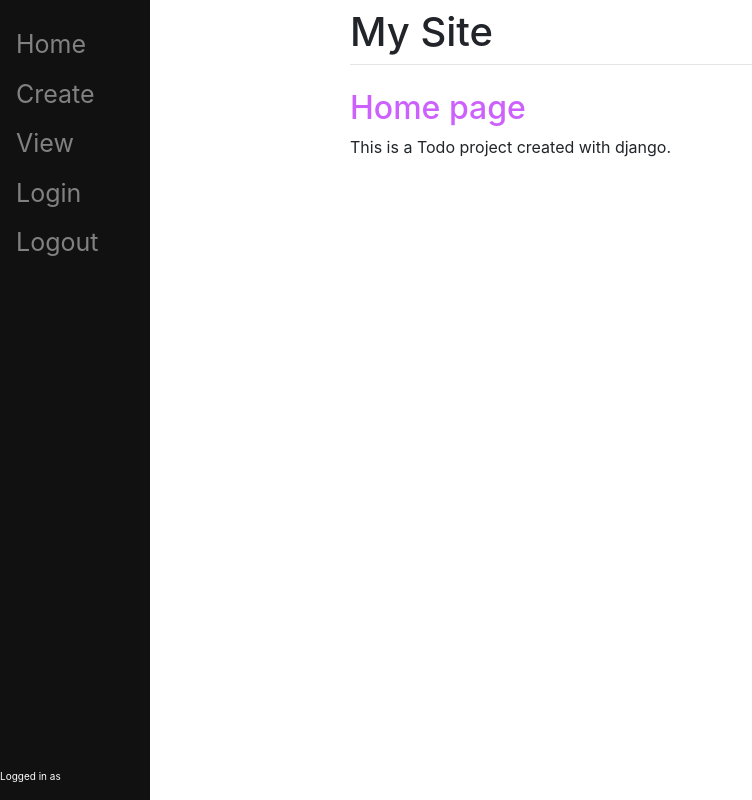
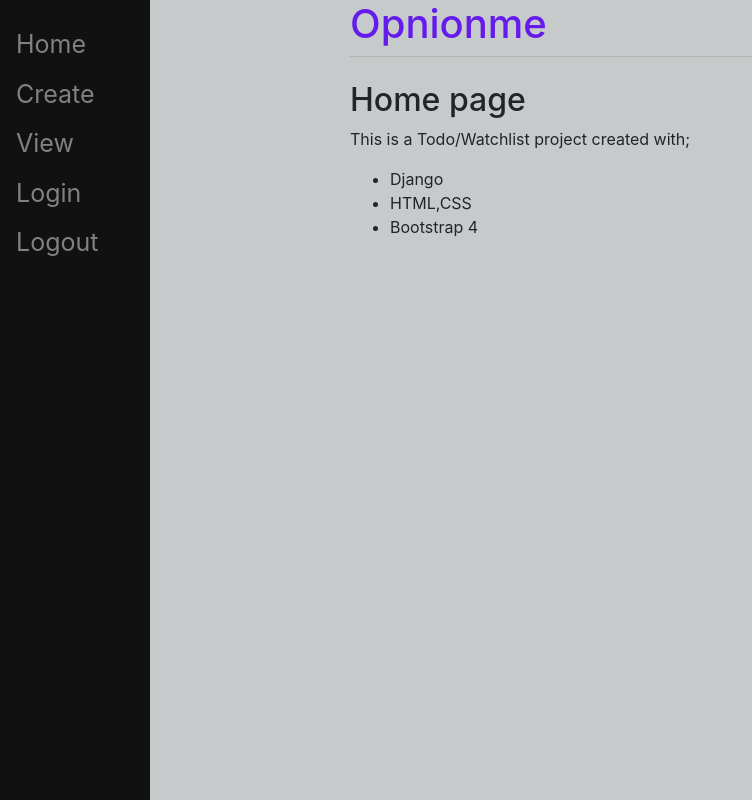
Before and after one commit to HaithamAmireh/Opnionme, a Django app: page / in a window 1280 px wide. Shown: the whole page, without its empty margins (0-752 px from the left). Run offline with Django 3.2, Linux system fonts and the light colour scheme; some libraries are stand-ins or nearby versions.

Commit message:
Updated looks

```diff
--- a/mysite/main/models.py
+++ b/mysite/main/models.py
@@ -13,6 +13,7 @@
 class Item(models.Model):
     watchlist = models.ForeignKey(WatchList, on_delete=models.CASCADE)
     text = models.CharField(max_length=300)
+    description = models.TextField(blank=True, max_length=300)
     complete = models.BooleanField()
 
     def __str__(self):
--- a/mysite/main/static/css/styles.css
+++ b/mysite/main/static/css/styles.css
@@ -1,8 +1,5 @@
 body{
     overflow-x: hidden;
-}
-h2{
-    color:rgb(204, 97, 253);
 }
 .btn{
     background-color:#28a745;
@@ -14,3 +11,6 @@
 label{
     font-weight: 600;
 }
+.log-in{
+    background-color: black
+}
--- a/mysite/main/templates/main/base.html
+++ b/mysite/main/templates/main/base.html
@@ -50,19 +50,18 @@
     <link rel="stylesheet" href="{% static 'css/styles.css' %}" />
     <title>{% block title %}Haitham's site{% endblock %}</title>
   </head>
-  <body>
+  <body style="background-color: rgb(199, 202, 202);">
     <div class="sidenav">
       <a href="/home">Home</a>
       <a href="/create">Create</a>
       <a href="/view">View</a>
       <a href="/login">Login</a>
       <a href="/logout">Logout</a>
-      <p style="color: white">Logged in as {{ls.user}}</p>
     </div>
     <div id="content" name="content" class="main">
       <div class="row justify-content-center">
         <div class="col-8">
-          <h1 class="mt-2">My Site</h1>
+          <h1 style = "color: rgb(100, 27, 236)">{% block header %}Opnionme{% endblock %}</h1>
           <hr class="mt-0 mb-4" />
           {% block content %} {% endblock %}
         </div>
--- a/mysite/main/templates/main/create.html
+++ b/mysite/main/templates/main/create.html
@@ -2,10 +2,9 @@
 
 {% block title %}Create New List {% endblock %}
 
+    {% block header %}Create List{% endblock %}
 {% block content %}
-    <h2>
-        Create List
-    </h2>
+
     <form action="/create/" method = "POST" class = "form-group">
         {% csrf_token %}
         <div class="input-group mb-3">
--- a/mysite/main/templates/main/home.html
+++ b/mysite/main/templates/main/home.html
@@ -5,6 +5,17 @@
 {% block content %}
 <h2>Home page</h2>
 <p>
-    This is a Todo project created with django.
+    This is a Todo/Watchlist project created with;
 </p>
+<ul>
+    <li>
+        Django
+    </li>
+    <li>
+        HTML,CSS
+    </li>
+    <li>
+        Bootstrap 4
+    </li>
+</ul>
 {% endblock %}
--- a/mysite/main/templates/main/view.html
+++ b/mysite/main/templates/main/view.html
@@ -5,6 +5,7 @@
 View
 {% endblock %}
 
+{% block header %}My Lists{% endblock %}
 {% block content %}
     {% for wl in user.watchlist.all %}
         <p class = "view-list">
--- a/mysite/main/views.py
+++ b/mysite/main/views.py
@@ -20,8 +20,9 @@
                     item.save()
             elif response.POST.get("newItem"):
                 txt = response.POST.get("new")
-                if len(txt) > 2:
-                    ls.item_set.create(text = txt, complete = False)
+                desc = response.POST.get("details")
+                if len(txt) > 2 and len(desc) > 1:
+                    ls.item_set.create(text = txt, description = desc ,complete = False)
                 else:
                     print("invalid input")
         return render(response,"main/list.html",{"ls":ls})
--- a/mysite/register/templates/register/register.html
+++ b/mysite/register/templates/register/register.html
@@ -4,6 +4,7 @@
 
 {% load crispy_forms_tags %}
 
+    {% block header %}Register to Opnionme{% endblock %}
 {% block content %}
 <form action="/login/" method="POST" class = "form-group">
     {% csrf_token %}
--- a/mysite/register/templates/registration/login.html
+++ b/mysite/register/templates/registration/login.html
@@ -3,14 +3,18 @@
 
 {% load crispy_forms_tags %}
 
+    {% block header %}Log in{% endblock %}
 {% block content %}
+<div class="log-in">
 <form  method="POST" class= "form-group">
     {% csrf_token %}
+
         {{form|crispy}}
         <p>Don't have an account? Create one
             <a href="/register">here</a>
         </p>
         <button type = "submit" class="btn">Login</button>
     </form>
+</div>
 
 {% endblock %}
```
Also changed, not shown: mysite/main/templates/main/list.html (+5 -4 lines), mysite/db.sqlite3, mysite/main/migrations/0002_item_description.py (added). Lines whose indentation alone changed are shown as unchanged.
